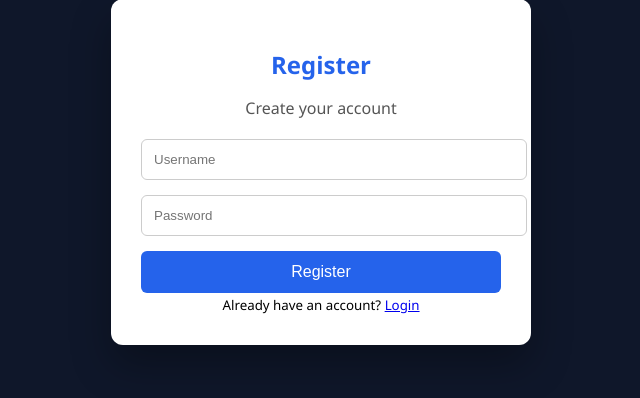
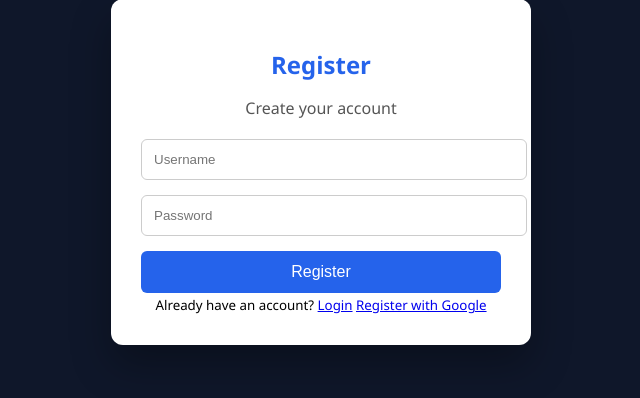
Before and after one commit to MadhavS123-cloud/Skill-Match-AI, a Flask app: page /register in a window 1280 px wide. Shown: the part 228-626 px from the top of the page, without its empty margins (319-959 px from the left). Run offline with Flask 3, Linux system fonts and the light colour scheme.

```diff
--- a/app.py
+++ b/app.py
@@ -1,62 +1,51 @@
-from flask import Flask, render_template, request, redirect, url_for, session
+from flask import Flask, render_template, redirect, url_for, session
+from flask_dance.contrib.google import make_google_blueprint, google
+import os
 
 app = Flask(__name__)
-app.secret_key = "skill-match-secret"
+app.secret_key = "dev-secret-key"
 
-# TEMP in-memory user store (for demo)
-users = {
-    "admin": "admin123"
-}
+google_bp = make_google_blueprint(
+    client_id=os.environ.get("GOOGLE_CLIENT_ID"),
+    client_secret=os.environ.get("GOOGLE_CLIENT_SECRET"),
+    scope=["profile", "email"]
+)
 
+app.register_blueprint(google_bp, url_prefix="/login")
 
-@app.route("/login", methods=["GET", "POST"])
-def login():
-    error = None
+from flask_dance.contrib.google import google
 
-    if request.method == "POST":
-        username = request.form["username"]
-        password = request.form["password"]
+@app.route("/")
+def index():
+    if not google.authorized:
+        return redirect(url_for("login"))
 
-        if username in users and users[username] == password:
-            session["user"] = username
-            return redirect(url_for("index"))
-        else:
-            error = "Invalid username or password"
+    resp = google.get("/oauth2/v2/userinfo")
+    if not resp.ok:
+        return "Failed to fetch user info"
 
-    return render_template("login.html", error=error)
-
-
-@app.route("/register", methods=["GET", "POST"])
-def register():
-    error = None
-
-    if request.method == "POST":
-        username = request.form["username"]
-        password = request.form["password"]
-
-        if username in users:
-            error = "User already exists"
-        else:
-            users[username] = password
-            session["user"] = username
-            return redirect(url_for("index"))
-
-    return render_template("register.html", error=error)
-
-
+    user_info = resp.json()
+    return render_template(
+        "index.html",
+        user=user_info
+    )
 @app.route("/logout")
 def logout():
-    session.pop("user", None)
+    session.clear()
     return redirect(url_for("login"))
 
 
-@app.route("/")
-def index():
-    if "user" not in session:
-        return redirect(url_for("login"))
-
-    return render_template("index.html")
-
+@app.route("/login")
+def login():
+    if google.authorized:
+        return redirect(url_for("index"))
+    return render_template("login.html")
+@app.route("/register")
+def register():
+    if google.authorized:
+        return redirect(url_for("index"))
+    return render_template("register.html")
 
 if __name__ == "__main__":
+    print(app.url_map)
     app.run(debug=True)
--- a/templates/register.html
+++ b/templates/register.html
@@ -27,6 +27,9 @@
             Already have an account?
             <a href="{{ url_for('login') }}">Login</a>
         </small>
+        <small>
+            <a href="/google-login">Register with Google</a>
+        </small>
     </div>
 
 </body>
```
Also changed, not shown: 1 other file.
